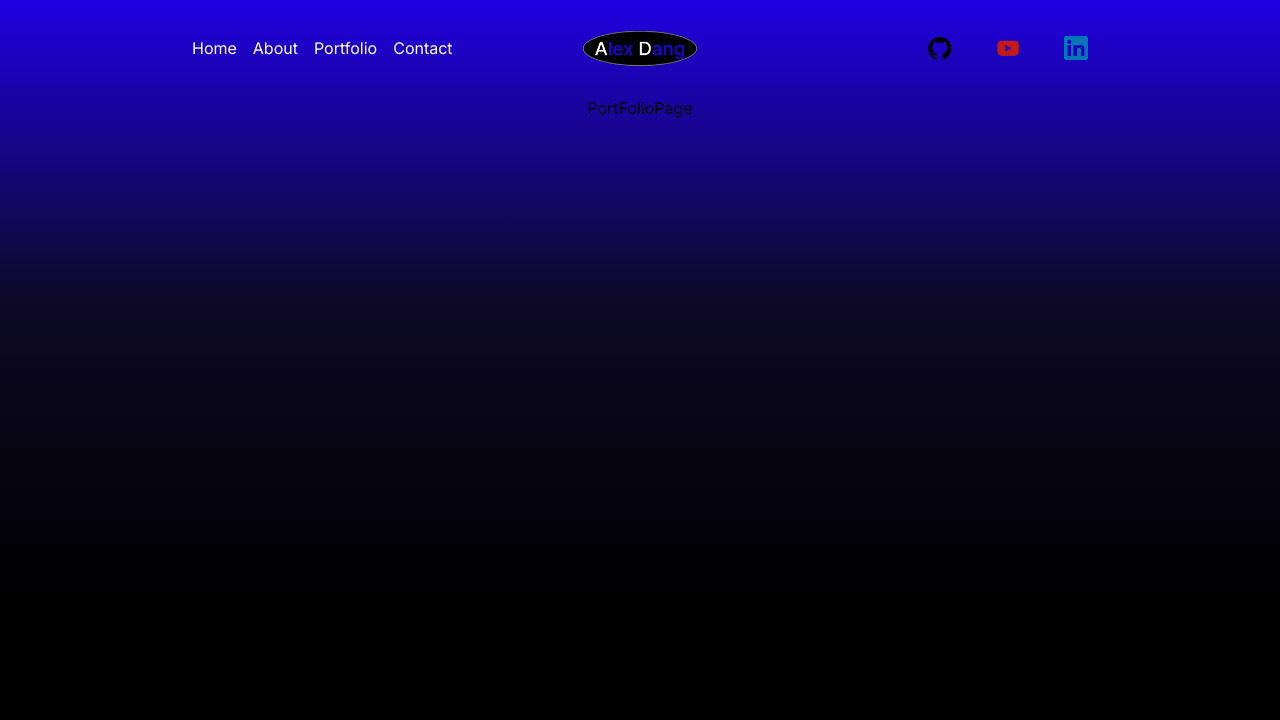
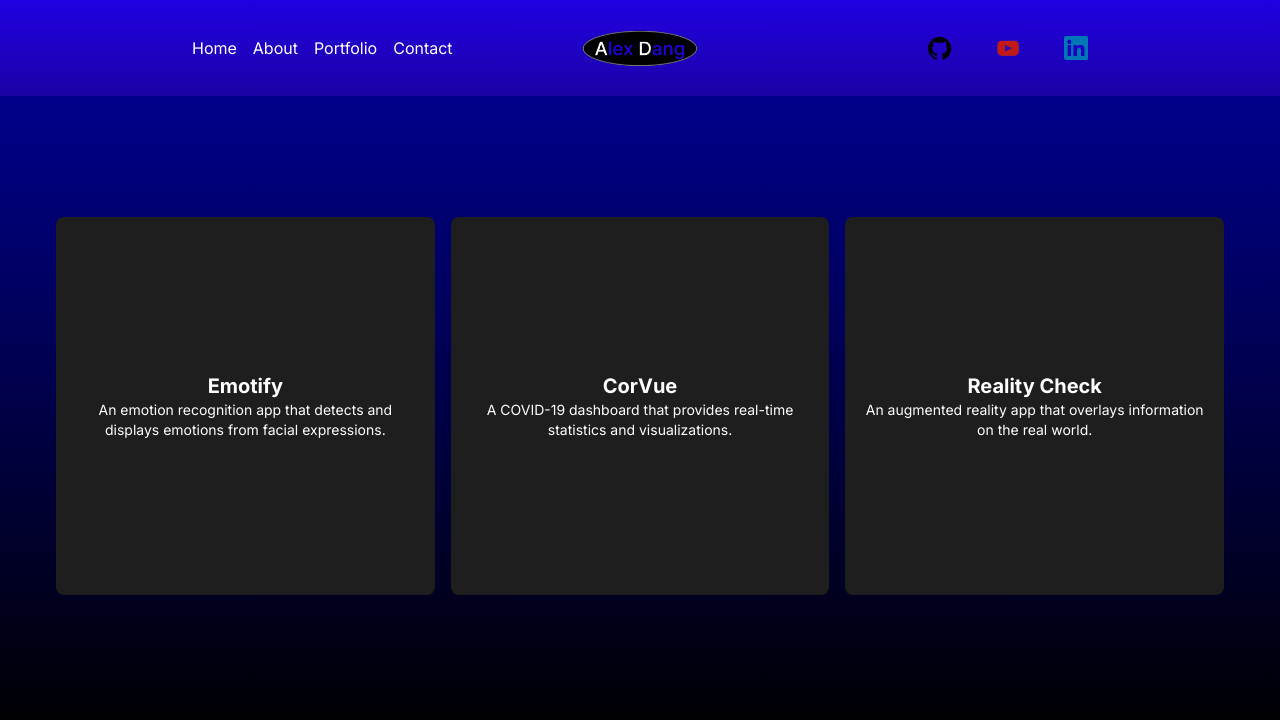
Before and after one commit to alexdng10/Personal-website, a Next.js app: page /portfolio in a window 1280 px wide. Shown: the top 720 px of the page. Built offline with nearby package versions, Linux system fonts and the light colour scheme.

Commit message:
added initial portfolio working

```diff
--- a/src/app/globals.css
+++ b/src/app/globals.css
@@ -1,3 +1,63 @@
 @tailwind base;
 @tailwind components;
 @tailwind utilities;
+
+/* Add this to your globals.css or create a new CSS file and import it */
+.container {
+    display: flex;
+    flex-direction: column;
+    align-items: center;
+    justify-content: center;
+    padding-bottom: 20px;
+
+    min-height: 80vh;
+    background: linear-gradient(to bottom, #00008b, #000000);
+    box-sizing: border-box; /* Ensure padding is included in the element's total width and height */
+}
+
+.grid {
+    display: grid;
+    gap: 16px;
+    grid-template-columns: repeat(3, 1fr); /* Ensure 3 columns */
+    width: 100%;
+    max-width: 1200px;
+    padding: 16px;
+}
+
+/* Media query for small screens (e.g., iPhone) */
+@media (max-width: 767px) {
+    .grid {
+        grid-template-columns: 1fr; /* Single column layout */
+    }
+
+    .container {
+        padding: 20px; /* Add padding to ensure gap around the container */
+        max-width: 50vh;
+    }
+
+    .card {
+        width: 80%; /* Full width cards */
+        margin: 16px auto; /* Center the card horizontally */
+        aspect-ratio: 1; /* Ensure the card is square */
+        padding: 10px; /* Adjust padding if needed */
+    }
+}
+
+.card {
+    background-color: #1e1e1e;
+    color: white;
+    border-radius: 8px;
+    padding: 20px;
+    text-align: center;
+    transition: transform 0.3s ease;
+    aspect-ratio: 1; /* Ensure the card is square */
+    display: flex;
+    flex-direction: column;
+    align-items: center;
+    justify-content: center;
+    position: relative; /* Ensure hover effects stay within the card */
+}
+
+.card:hover {
+    transform: scale(1.05);
+}
--- a/src/app/portfolio/page.jsx
+++ b/src/app/portfolio/page.jsx
@@ -1,6 +1,48 @@
-const PortFolioPage = () => {
-    return (
-        <div className=''>PortFolioPage</div>
-    )
+"use client";
+
+import React, { useContext } from 'react';
+import Link from 'next/link';
+import { MenuContext } from "@/components/menucontext";
+
+const projects = [
+  {
+    title: "Emotify",
+    description: "An emotion recognition app that detects and displays emotions from facial expressions.",
+    videoLink: "https://www.youtube.com/link-to-emotify-video",
+  },
+  {
+    title: "CorVue",
+    description: "A COVID-19 dashboard that provides real-time statistics and visualizations.",
+    videoLink: "https://www.youtube.com/link-to-corvue-video",
+  },
+  {
+    title: "Reality Check",
+    description: "An augmented reality app that overlays information on the real world.",
+    videoLink: "https://www.youtube.com/link-to-reality-check-video",
+  },
+];
+
+export default function Portfolio() {
+  const { isMenuOpen } = useContext(MenuContext);
+
+  if (isMenuOpen) {
+    return null;
+  }
+
+  return (
+    <div className="container">
+      <div className="grid">
+        {projects.map((project, index) => (
+          <div className="card" key={index}>
+            <Link href={project.videoLink} legacyBehavior>
+              <a className="block w-full h-full flex flex-col items-center justify-center">
+                <h3 className="text-xl font-bold">{project.title}</h3>
+                <p className="text-sm">{project.description}</p>
+              </a>
+            </Link>
+          </div>
+        ))}
+      </div>
+    </div>
+  );
 }
-export default PortFolioPage
```
